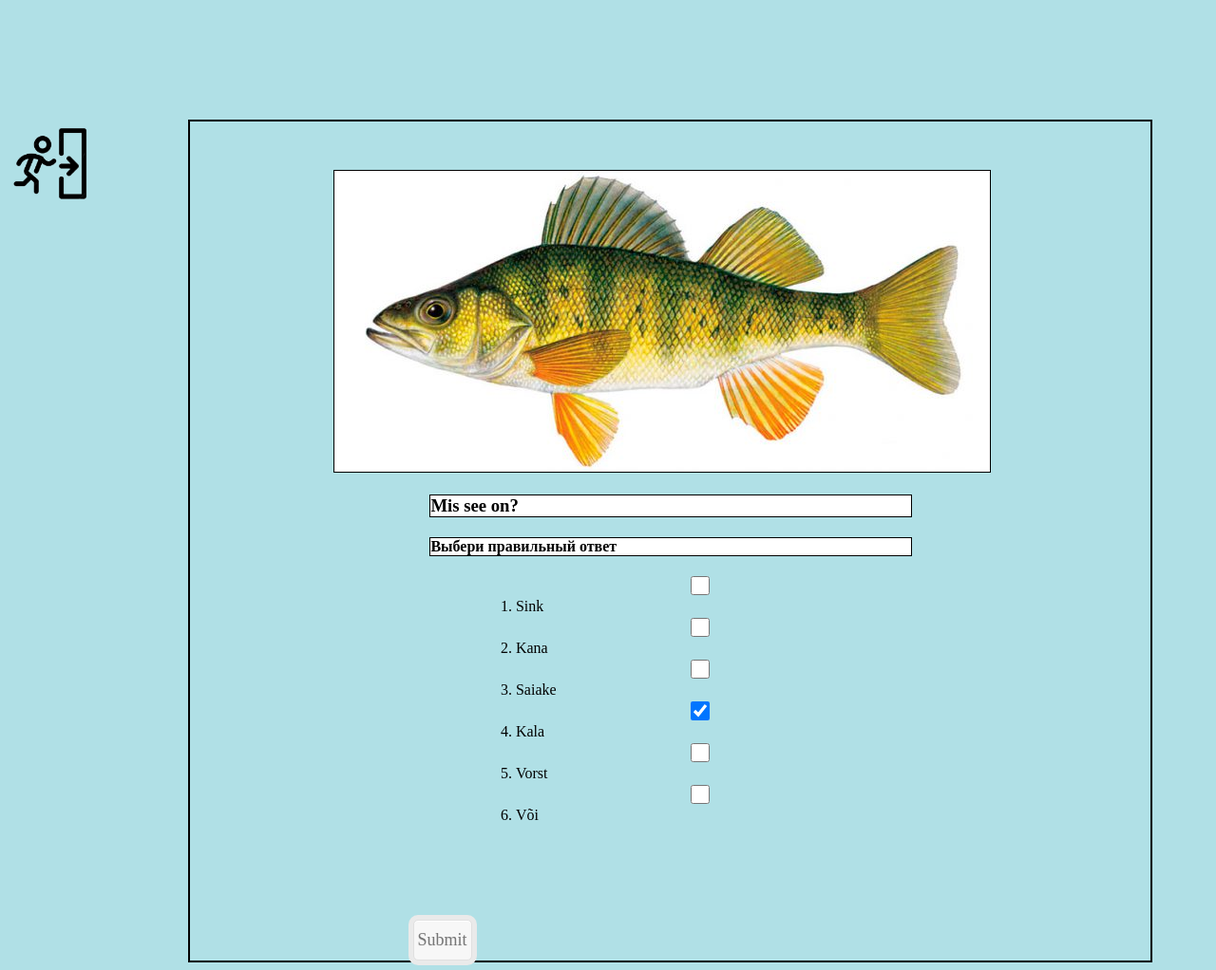
After one commit to MariiaKim/Eesti-Keele-PhP, a PHP site: page /mangi.html in a window 1280 px wide. The commit adds this page. Shown: the whole page at 95% size. Run offline with PHP 8.4, Linux system fonts and the light colour scheme.

Commit message:
добавили стр игры

```diff
--- a/css/style.css
+++ b/css/style.css
@@ -196,11 +196,11 @@ h1:before {
   font-size:25px;
   font-family: "IconicStroke";
 }
-.iconic.link:before { content: '/'; }
+/**.iconic.link:before { content: '/'; }
 .iconic.quote-alt:before { content: "'"; }
 .iconic.comment:before { content: "q"; }
 .iconic.user:before { content: "u"; }
-.iconic.mail-alt:before { content: "M"; }
+.iconic.mail-alt:before { content: "M"; }*/
 
 input:required, textarea:required {
   -moz-box-shadow:none;
@@ -326,9 +326,9 @@ p{
 }
 .tema {
 
-  width: 60%;
+  width: 70;
   height: auto;
-  margin-left: 25%;
+  margin-left: 15%;
 
 }
 a.bot9{
@@ -425,3 +425,26 @@ a.bot9:active::before {
         -o-box-shadow: inset 0px 1px 0px #60c9f0, 0px 3px 0px #0e3871, 0px 6px 3px #1a80a6;
         box-shadow: inset 0px 1px 0px #60c9f0, 0px 3px 0px #0e3871, 0px 6px 3px #1a80a6;
 }
+.question {
+  width: 80%;
+  height: auto;
+  border: 2px solid black;
+  margin-top: 10%;
+  margin-left: 15%;
+}
+.picture {
+  border: 1px solid black;
+  margin-left: 15%;
+  margin-top: 5%;
+}
+.vopros {
+  border: 1px solid black;
+  background-color: white;
+  width: 50%;
+
+  margin-left: 25%;
+}
+.otv {
+  margin-left: 30%;
+  margin-bottom: 10%;
+}
--- /dev/null
+++ b/mangi.html
@@ -0,0 +1,38 @@
+<!DOCTYPE html>
+<html>
+<head>
+	<title>play</title>
+	<meta charset="UTF-8">
+    <link rel="stylesheet" href="css/style.css">
+</head>
+<header>
+	<a href="index.html"><img class="vihod" src="image/7.png"></a>
+
+
+</header>
+<body>
+	<section class="question">
+	<img class="picture" src="image/22.jpg">
+	<h3 class="vopros">Mis see on?</h3>
+	<h4 class="vopros">Выбери правильный ответ</h4>
+
+
+  <ol class="otv">
+    <li><input type="checkbox" name="musik" value="juze" >Sink</li>
+    <li><input type="checkbox" name="musik" value="bluse" >Kana</li>
+    <li><input type="checkbox" name="musik" value="rock">Saiake </li>
+    <li><input type="checkbox" name="musik" value="shanson"checked>Kala</li>
+    <li><input type="checkbox" name="musik" value="kantry">Vorst</li>
+     <li><input type="checkbox" name="musik" value="kantry">Või</li>
+  </ol>
+  <input type="submit">
+
+
+
+
+
+
+	</section>
+
+</body>
+</html>
```
Also changed, not shown: play.html (+5 -5 lines), README.txt (deleted), license.txt (deleted).
